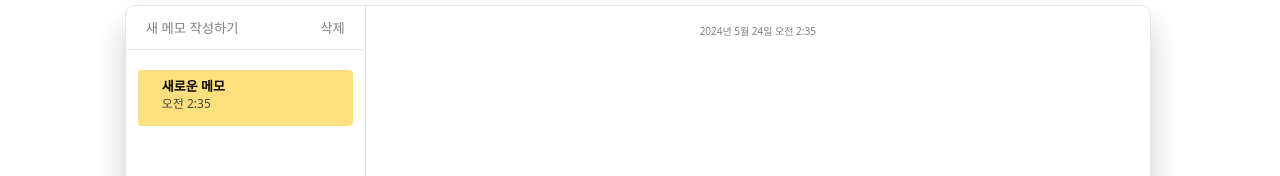
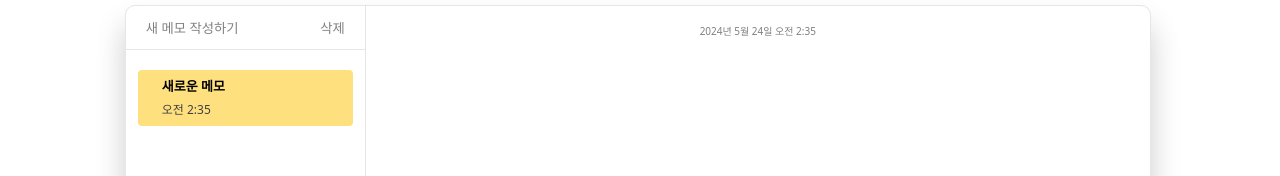
Before and after one commit to butterbeetle/challenge-class, a React (Vite) app in the folder assignments/04-memo/: page / in a window 1280 px wide. Shown: the part 144-320 px from the top of the page. Built offline with nearby package versions, Linux system fonts and the light colour scheme.

Commit message:
04.Design: li안 h6,time 간격 조절

```diff
--- a/assignments/04-memo/src/pages/HomePage/HomePage.jsx
+++ b/assignments/04-memo/src/pages/HomePage/HomePage.jsx
@@ -56,8 +56,8 @@ const AsideLi = styled.li`
   height: 56px;
   padding: 8px 24px;
   display: flex;
-  gap: 2px;
   flex-direction: column;
+  justify-content: space-between;
   border-radius: 4px;
   cursor: pointer;
 
```
